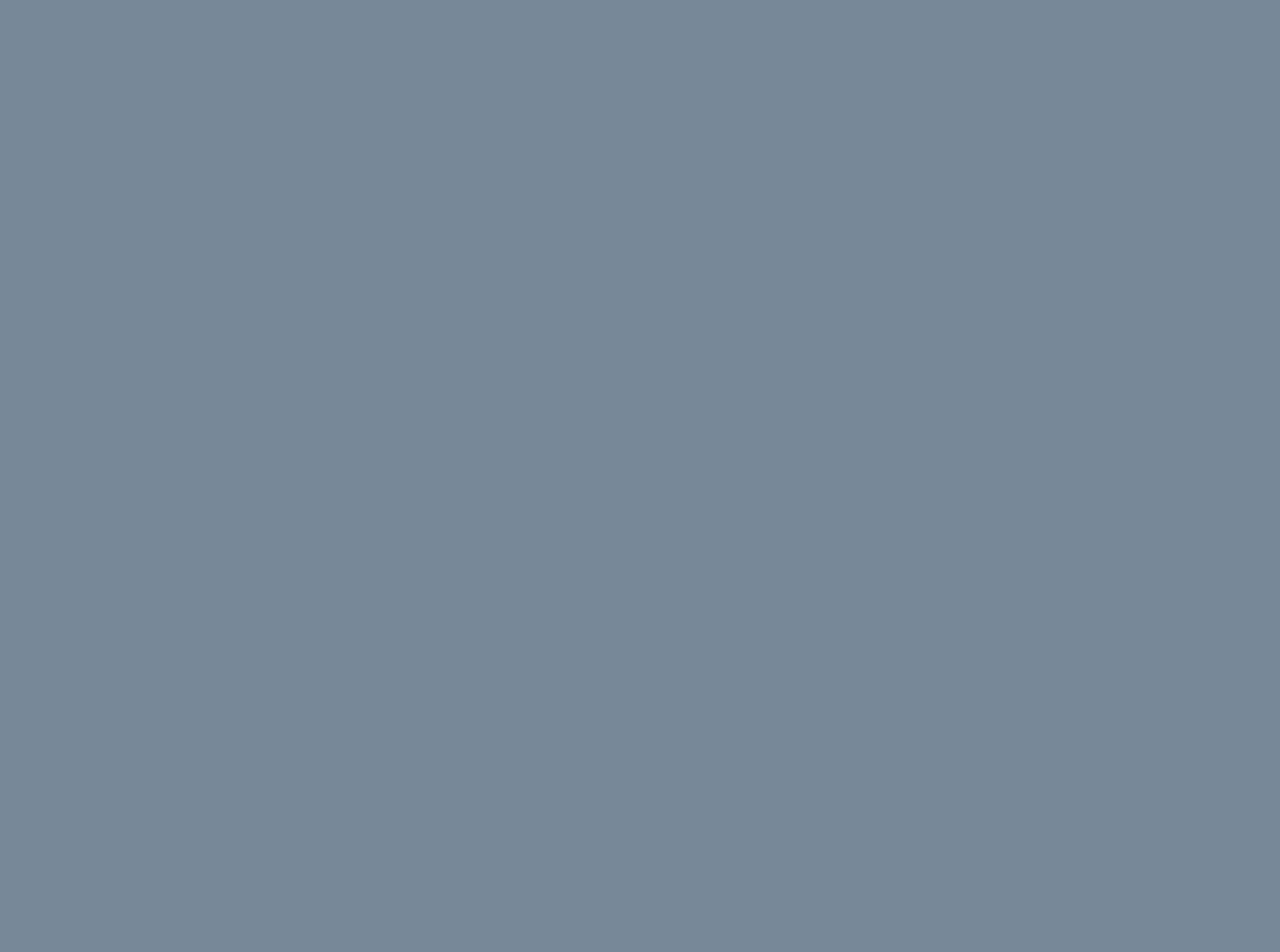
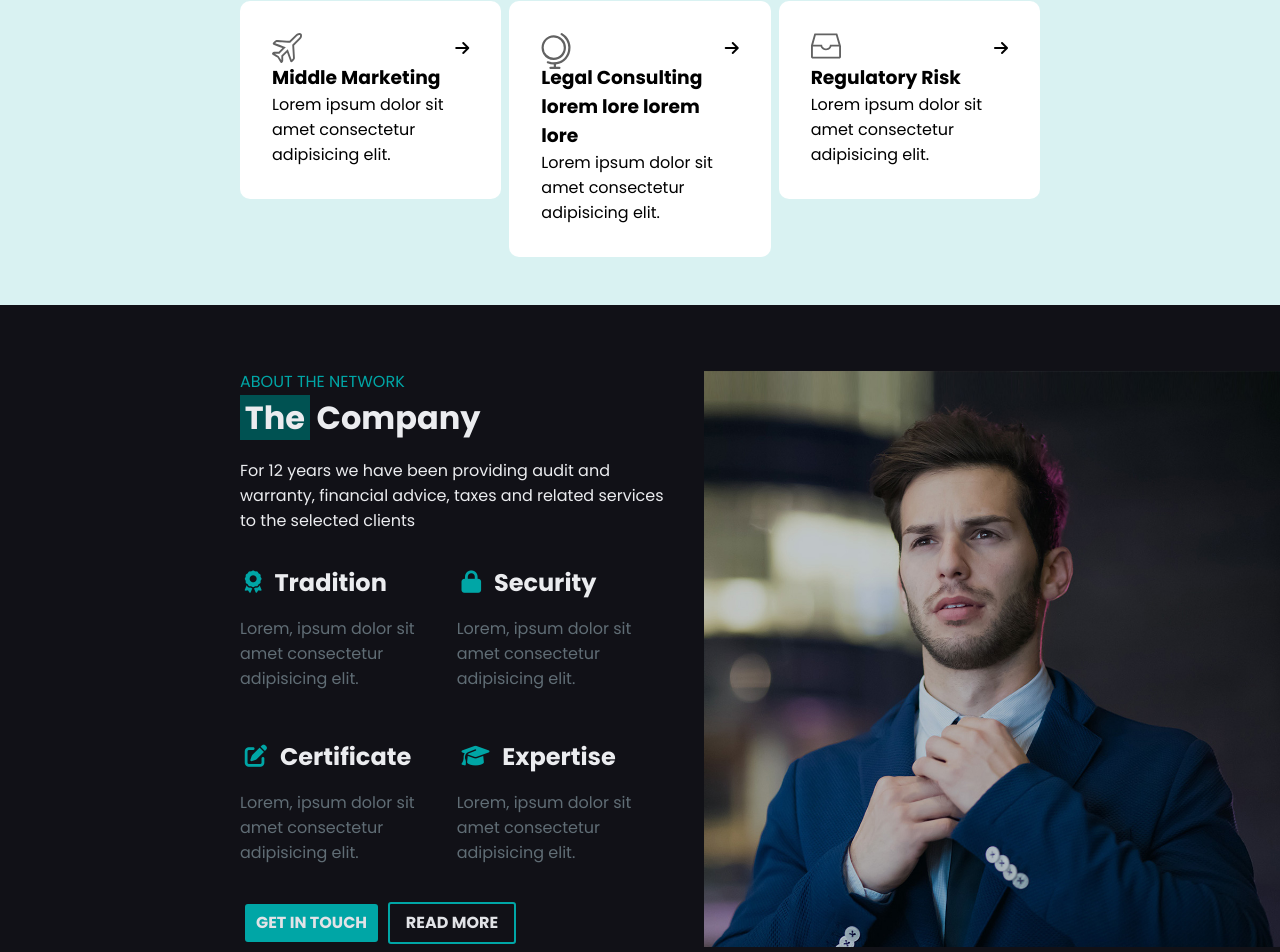
Before and after one commit to PietroMarilei/proj-html-vuejs, a Vue app: page / in a window 1280 px wide. Shown: the part 1061-2013 px from the top of the page. Before the commit the page ends 924 px from the top, so only its background shows below. Built offline with nearby package versions, Linux system fonts and the light colour scheme.

Commit message:
done company sect

```diff
--- a/src/assets/scss/main.scss
+++ b/src/assets/scss/main.scss
@@ -13,3 +13,11 @@
 .veryLightBlueBg {
     background-color: $veryLightBlue;
 }
+
+.blackGreyBg {
+    background-color: $backGrey;
+}
+
+.primaryWhiteBg {
+    background-color: $primaryWhite;
+}
--- a/src/assets/scss/partials/variables.scss
+++ b/src/assets/scss/partials/variables.scss
@@ -11,5 +11,4 @@ $midBlue: #98e3df;
 $lightblue: #00a6a6;
 $veryLightBlue: #d9f2f2;
 $deepDarkblue: #0d1b2a;
-
-$debug-border: 2px dashed red;
+$backGrey: #111117;
--- /dev/null
+++ b/src/components/CompanyComp.vue
@@ -0,0 +1,197 @@
+<script>
+import { store } from '../store';
+export default {
+    data() {
+        return {
+            greeting: 'Hello World!',
+            store,
+        }
+    },
+    methods: {
+
+    },
+}
+</script>
+
+<template>
+    <div class="upper_container blackGreyBg">
+        <div class="container">
+            <div class="row">
+                <div class="wrapper">
+                    <div class="left_side">
+                        <p>ABOUT THE NETWORK</p>
+                        <h1> <span>The</span> Company</h1>
+
+                        <p class="description">For 12 years we have been providing audit and warranty, financial advice, taxes and related services to the selected clients</p>
+
+                        <div class="company_values">
+                            <div class="values_card">
+                                <div class="title_card">
+                                    <i class="fa-solid fa-award"></i>
+                                    <h2>Tradition</h2>
+                                </div>
+                                <div class="card_body">
+                                    Lorem, ipsum dolor sit amet consectetur adipisicing elit.
+                                </div>
+                            </div>
+
+                            <div class="values_card">
+                                <div class="title_card">
+                                    <i class="fa-solid fa-lock"></i>
+                                    <h2>Security</h2>
+                                </div>
+                                <div class="card_body">
+                                    Lorem, ipsum dolor sit amet consectetur adipisicing elit.
+                                </div>
+                            </div>
+
+                            <div class="values_card">
+                                <div class="title_card">
+                                    <i class="fa-solid fa-pen-to-square"></i>
+                                    <h2>Certificate</h2>
+                                </div>
+                                <div class="card_body">
+                                    Lorem, ipsum dolor sit amet consectetur adipisicing elit.
+                                </div>
+                            </div>
+
+                            <div class="values_card">
+                                <div class="title_card">
+                                    <i class="fa-solid fa-graduation-cap"></i>
+                                    <h2>Expertise</h2>
+                                </div>
+                                <div class="card_body">
+                                    Lorem, ipsum dolor sit amet consectetur adipisicing elit.
+                                </div>
+                            </div>
+
+
+                        </div>
+
+                        <div class="button_sect">
+                            <button id="get_btn">GET IN TOUCH</button>
+                            <button id="read_more">READ MORE</button>
+                        </div>
+                    </div>
+                    <div class="right_side">
+                        <!-- <img src="../assets/img/about-4.jpg" alt=""> -->
+                    </div>
+
+                </div>
+            </div>
+        </div>
+
+        <!-- <div class="right_side">
+            <img src="../assets/img/about-4.jpg" alt="">
+        </div> -->
+
+    </div>
+</template>
+
+<style lang="scss" scoped>
+@use "../assets/scss/partials/variables.scss" as *;
+
+.upper_container {
+    background-image: url(../assets/img/about-4.jpg);
+    background-position:  right;
+    background-repeat: no-repeat;
+    background-size: 45% ;
+
+}
+.container {
+    max-width: 800px;
+    width: 800px;
+    margin: 0 auto;
+    // margin-right: 400px;
+}
+
+.wrapper {
+    display: flex;
+    justify-content: space-between;
+
+    .right_side {
+        // border: 2px dashed red;
+        height: 400px;
+        width: 180%;
+    }
+
+    .left_side {
+        color: $primaryWhite;
+        padding: 4rem 0;
+        padding-right: 1rem;
+
+        p {
+            color: $lightblue;
+        }
+
+        .description {
+            padding: 1rem 0;
+            color: $primaryWhite;
+        }
+
+        span {
+            background-color: $darkBlue;
+            padding: 0 0.3rem;
+        }
+
+    }
+
+    .company_values {
+        display: flex;
+        flex-wrap: wrap;
+
+
+        .values_card {
+            width: calc(100% / 2);
+            padding: 1rem 0rem;
+            padding-left: 0;
+
+           .card_body {
+            padding: 1rem 0;
+            color: $darkGrey;
+           }
+            .title_card {
+                display: flex;
+                align-items: center;
+
+                i {
+                    padding: 0.3rem;
+                    font-size: 1.4rem;
+                    color: $lightblue ;
+                }
+
+                h2 {
+                    padding: 0 0.5rem;
+                }
+            }
+        }
+    }
+
+    .button_sect {
+        #get_btn {
+
+              all:unset;
+              background-color: $lightblue;
+              color:$lightGrey ;
+              font-weight: 600;
+              font-size: 1rem;
+              padding: 0.4rem 0.7rem;
+              border-radius: 3px;
+              margin: 0.3rem;
+
+        }
+
+        #read_more {
+            all:unset;
+              border: 2px solid $lightblue;
+              color:$lightGrey ;
+              font-weight: 600;
+              font-size: 1rem;
+              padding: 0.4rem 1rem;
+              border-radius: 3px;
+              margin: 0.3rem;
+
+        }
+    }
+}
+</style>
--- a/src/components/HeaderComponent.vue
+++ b/src/components/HeaderComponent.vue
@@ -1,6 +1,8 @@
 <script>
 import { store } from '../store';
+
 export default {
+
   data() {
     return {
 
--- a/src/components/MainComponent.vue
+++ b/src/components/MainComponent.vue
@@ -1,9 +1,13 @@
 <script>
 import ServiceComp from './ServiceComp.vue';
+import CompanyComp from './CompanyComp.vue';
+import ActionComp from './ActionComp.vue';
 import { store } from '../store';
 export default {
   components: {
     ServiceComp,
+    CompanyComp,
+    ActionComp
   },
   data() {
     return {
@@ -20,8 +24,13 @@ export default {
 
 <template>
     <!-- main template -->
-    <main>
+  <main>
     <ServiceComp/>
+
+    <CompanyComp/>
+
+    <ActionComp/>
+
   </main>
 
 </template>
--- a/src/components/ServiceComp.vue
+++ b/src/components/ServiceComp.vue
@@ -1,11 +1,40 @@
 <script>
 import { store } from '../store';
+import ServicesCardComp from './ServicesCardComp.vue';
 export default {
+     components: {
+        ServicesCardComp
+    },
     data() {
+
         return {
-            greeting: 'Hello World!',
             store,
-
+            allServices: [
+                {
+                   icon: '../assets/img/svgs/svg-1.svg' ,
+                   title: 'Audit e Assurance',
+                },
+                {
+                    icon: '../assets/img/svgs/svg-2.svg',
+                    title: 'Financial Advisory',
+                },
+                {
+                    icon: '../assets/img/svgs/svg-3.svg',
+                    title: 'Analytics and M&A',
+                },
+                {
+                    icon: '../assets/img/svgs/svg-4.svg',
+                    title: 'Middle Marketing',
+                },
+                {
+                    icon: '../assets/img/svgs/svg-5.svg',
+                    title: 'Legal Consulting lorem lore lorem lore',
+                },
+                {
+                    icon: '../assets/img/svgs/svg-6.svg',
+                    title: 'Regulatory Risk',
+                },
+            ]
         }
     },
     methods: {
@@ -18,7 +47,6 @@ export default {
     <div class="veryLightBlueBg">
         <div class="container">
             <div class="row">
-
                 <div class="services">
                     <p>
                         OUR BUSINESS AREA
@@ -26,17 +54,31 @@ export default {
                     <h2>
                         Excellence in <span>Services</span>
                     </h2>
-           </div>
-
                     <div class="leaders_section">
                         <p>
-                We are leaders in providing consulatncy  with a set of cutting edge technologies and team of experienced professionals. There are some options that you can hire.
+                            We are leaders in providing consulatncy with a set of cutting edge technologies and team of experienced professionals. There are some options that you can hire.
                         </p>
 
                         <button>
                             SEE ALL
                         </button>
                     </div>
+                </div>
+            <div class="row">
+                <div class="card_wrap">
+                    <!-- TODO v-for direct on componet not single card  -->
+                    <div v-for="(singleCard,i) in allServices" class="singleCard">
+                        <!-- {{ singleCard }} -->
+                        <ServicesCardComp
+                            :iconPath="singleCard.icon"
+                            :title="singleCard.title"/>
+                    </div>
+
+                </div>
+
+
+            </div>
+
 
             </div>
         </div>
@@ -54,16 +96,18 @@ export default {
 
 .services {
     padding: 2rem 0;
+
     p {
         color: $darkBlue;
         font-size: 0.7rem;
         padding: 1rem 0;
     }
+
     h2 {
         span {
-            background-color:$midBlue ;
+            background-color: $midBlue ;
             color: $darkBlue;
-            padding:0.2rem 1rem;
+            padding: 0.2rem 1rem;
             border-radius: 5px;
         }
     }
@@ -74,18 +118,20 @@ export default {
     display: flex;
     justify-content: space-between;
     align-items: center;
-        padding: 1rem 0;
+
 
     p {
         color: $darkGrey;
         font-size: 0.8rem;
         width: 70%
-        };
+    }
+
+    ;
 
     button {
-              all:unset;
+        all: unset;
         background-color: $lightblue;
-              color:$primaryWhite ;
+        color: $primaryWhite ;
         font-weight: 600;
         font-size: 1rem;
         padding: 0.4rem 0.5rem;
@@ -93,4 +139,19 @@ export default {
         margin: 0.3rem;
     }
 }
+.card_wrap {
+    display: flex;
+    flex-wrap: wrap;
+    gap: 0.5rem;
+
+
+    padding-bottom: 3rem;
+    .singleCard {
+        width: calc((100%  / 3) - 1rem);
+        //max-height: 100%;//
+
+        flex-grow: 1;
+
+    }
+}
 </style>
--- /dev/null
+++ b/src/components/ServicesCardComp.vue
@@ -0,0 +1,80 @@
+<script>
+import { store } from '../store';
+export default {
+    data() {
+        return {
+            store,
+        }
+    },
+    methods: {
+         getImagePath: function (imgPath) {
+            return new URL(`${imgPath}`, import.meta.url).href;
+        },
+    },
+    props: {
+        iconPath: String,
+        title: String,
+    }
+}
+</script>
+
+<template>
+
+    <div class="card">
+        <div class="card_cont">
+            <div class="left_side">
+                <div class="img_wrapper">
+                    <img :src="getImagePath(iconPath)" alt="icon here">
+                </div>
+                <!-- <img :src="getImagePath(iconPath)" alt="icon here"> -->
+                <h3>{{ title }}</h3>
+                <div class="right_side">
+                    <p>
+                        Lorem ipsum dolor sit amet consectetur adipisicing elit.
+                    </p>
+                </div>
+            </div>
+            <button>
+                <i class="fa-solid fa-arrow-right"></i>
+            </button>
+
+        </div>
+
+    </div>
+</template>
+
+<style lang="scss" scoped>
+@use "../assets/scss/partials/variables.scss" as *;
+    .card {
+         background-color: white;
+         border-radius: 10px;
+         padding: 1rem;
+
+
+        //  >* {
+        //     padding: 0.8rem 0;
+        //  }
+
+    }
+    .card_cont {
+        display: flex;
+        justify-content: space-between;
+        width: 100%;
+        padding: 1rem;
+
+        button {
+            all: unset;
+            height: 30px;
+        }
+
+        .left_side {
+            .img_wrapper {
+                width: 30px;
+                height: 30px;
+            }
+
+        }
+    }
+
+
+</style>
```
Lines whose indentation alone changed are shown as unchanged.
